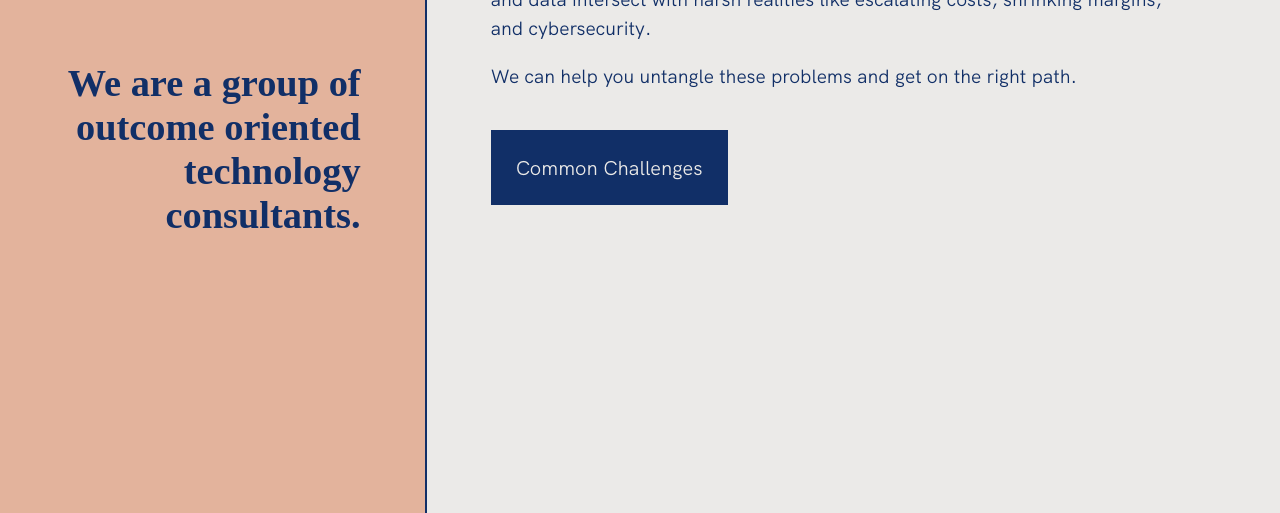
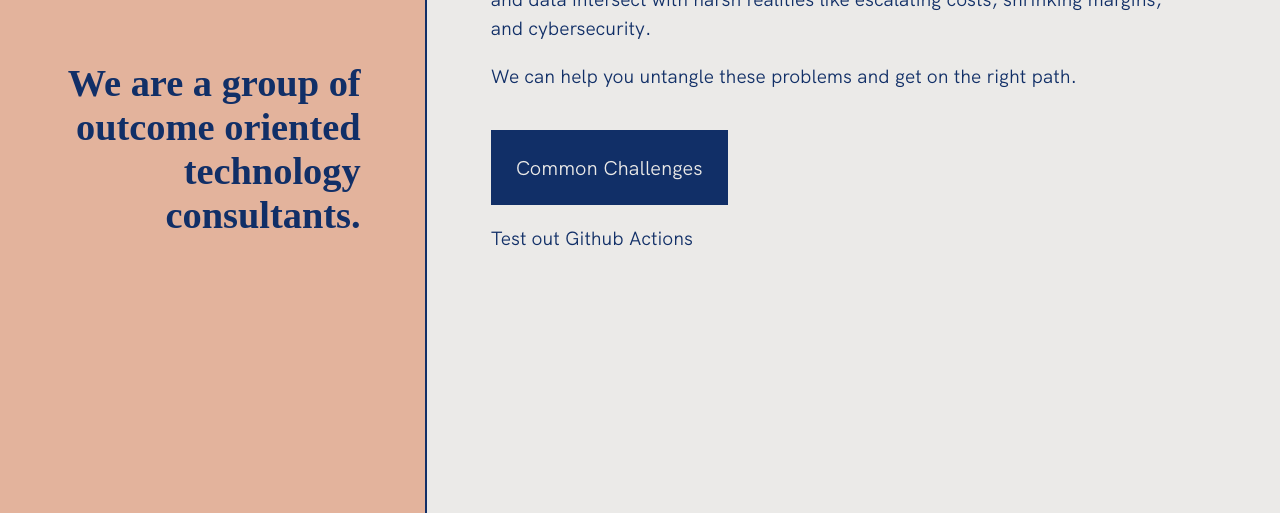
Before and after one commit to ixati/ixati.github.io, a website: page src/template/index.pug in a window 1280 px wide. Shown: the part 287-800 px from the top of the page. Drawn offline with nearby package versions, Linux system fonts and the light colour scheme; files that its build step writes are made by us from their sources; files whose address does not match are found by name; a web font is replaced by a local one.

Commit message:
Test Github Actions
Testing to see if committing edits to the source files will:
* trigger the build scrip
* record built files in the commit

```diff
--- a/src/template/index.pug
+++ b/src/template/index.pug
@@ -16,3 +16,4 @@ html
           p
             | We can help you untangle these problems and get on the right path.
           button#button.color-bkg-1.color-font-2 Common Challenges
+          p Test out Github Actions
```
